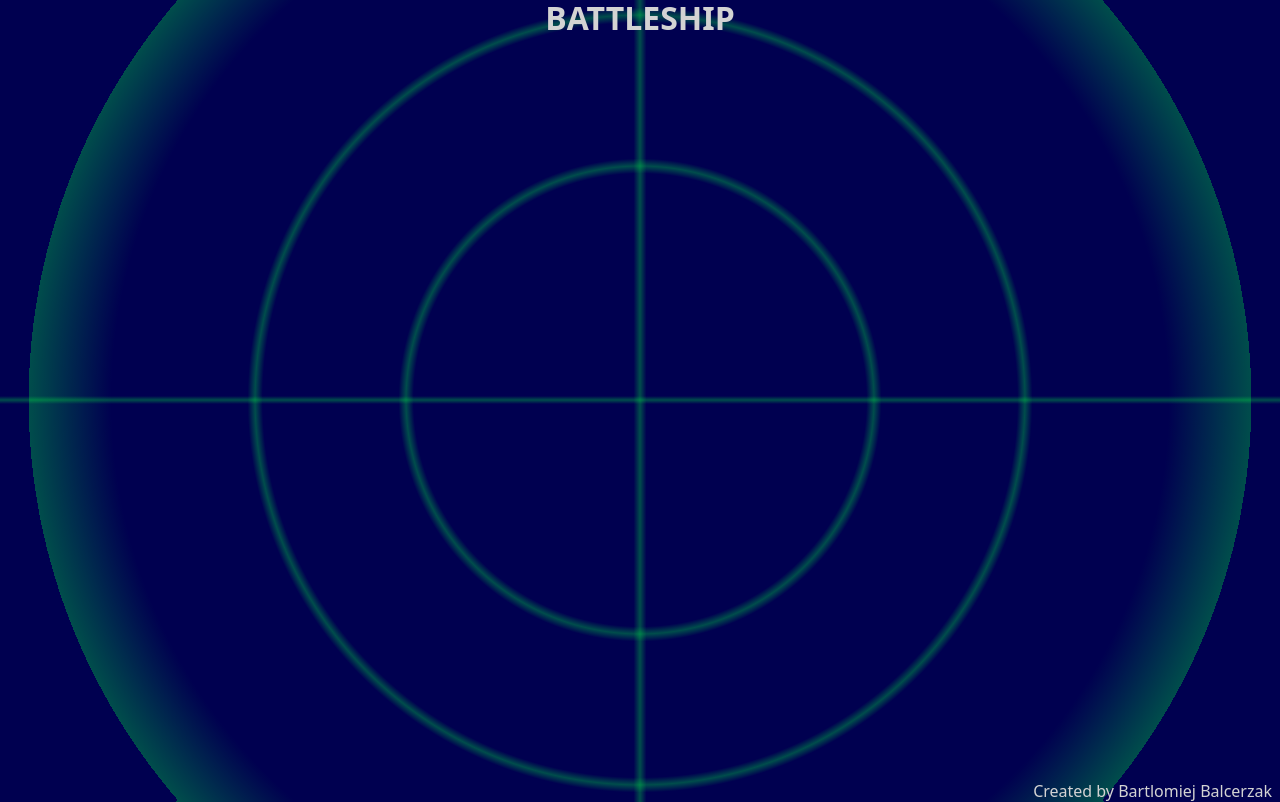
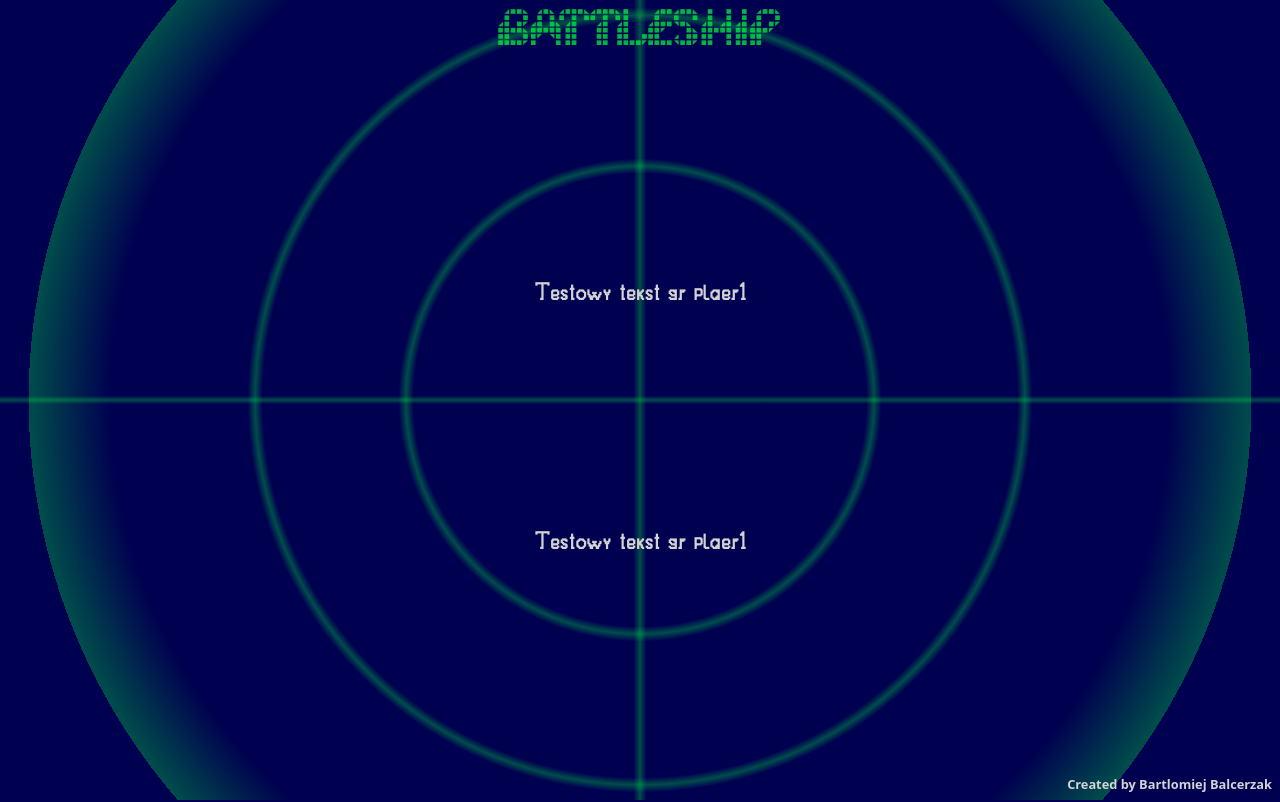
Before and after one commit to bartek8b/TOP-Battleship, a website built with webpack: page src/template.html in a window 1280 px wide. Built offline with nearby package versions, Linux system fonts and the light colour scheme.

Commit message:
Add fonts settings

```diff
--- a/src/style.css
+++ b/src/style.css
@@ -1,3 +1,11 @@
+@font-face {
+  font-family: 'heading';
+  src: url(./fonts/wargames.regular.ttf);
+}
+@font-face {
+  font-family: 'text';
+  src: url(./fonts/bitgamefont.bit-game-font.ttf);
+}
 html {
   scroll-behavior: smooth;
 }
@@ -53,10 +61,22 @@ body {
   flex-direction: column;
   align-items: center;
   justify-content: space-between;
+  color: var(--font);
+  padding: var(--gap-base);
+  font-family: 'text';
+  font-size: 1.5rem;
+  font-weight: bold;
+}
+h1 {
+  font-family: 'heading';
+  font-weight: lighter;
+  font-size: 2.8rem;
+  color: var(--main);
 }
 a {
   align-self: flex-end;
   text-decoration: none;
   color: inherit;
-  margin-right: var(--gap-base);
+  font-family: system-ui, sans-serif;
+  font-size: 0.8rem;
 }
--- a/src/template.html
+++ b/src/template.html
@@ -5,12 +5,27 @@
   <head>
     <meta charset="UTF-8" />
     <meta name="viewport" content="width=device-width, initial-scale=1.0" />
+    <link
+      rel="preload"
+      href="fonts/bitgamefont.bit-game-font.ttf"
+      as="font"
+      type="font/woff2"
+      crossorigin
+    />
+    <link
+      rel="preload"
+      href="fonts/wargames.regular.ttf"
+      as="font"
+      type="font/woff2"
+      crossorigin
+    />
     <title>Battleship</title>
   </head>
   <body>
     <h1>BATTLESHIP</h1>
 
-
+    <p>Testowy tekst gr plaer1</p>
+    <p>Testowy tekst gr plaer1</p>
 
     <a
       href="https://github.com/bartek8b"
```
